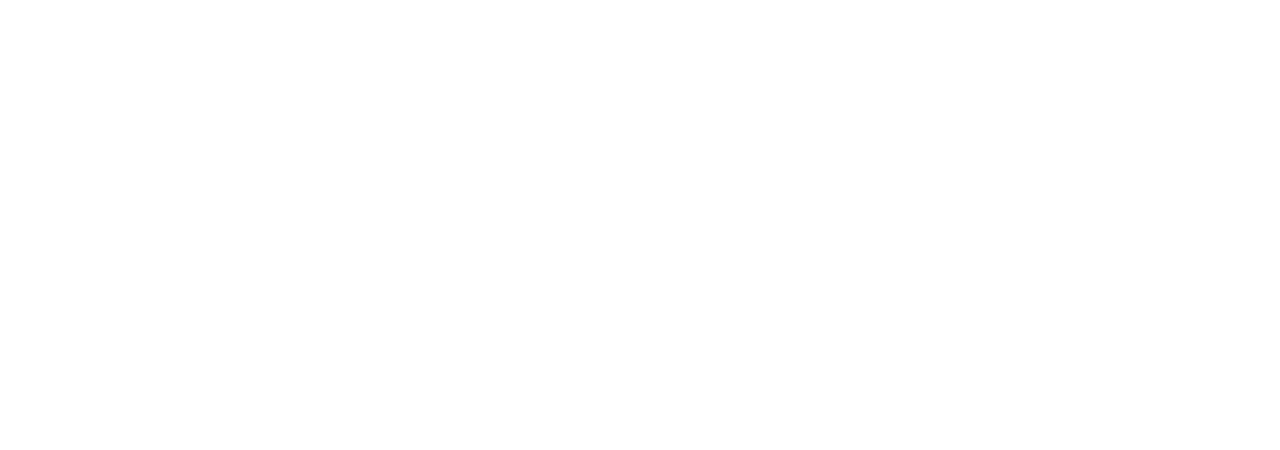
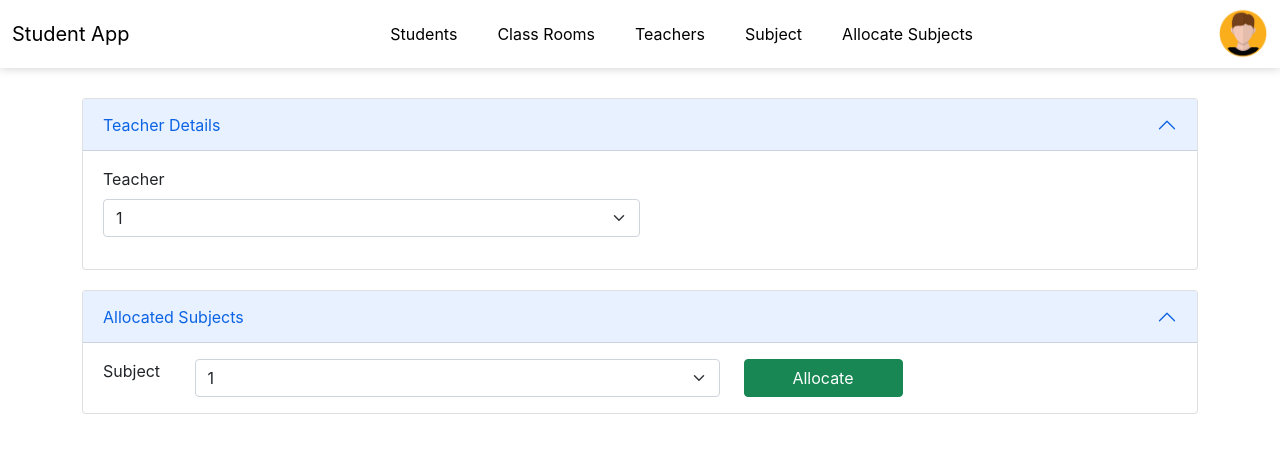
Before and after one commit to Dileepa97/react-student-app, a React (Create React App) app: page /allocate-subjects in a window 1280 px wide. Before the commit this address had no page. Shown: the top 450 px of the page. Built offline with nearby package versions, Linux system fonts and the light colour scheme.

Commit message:
Add AllocateSubject page and components

```diff
--- a/src/App.js
+++ b/src/App.js
@@ -5,6 +5,7 @@
 import ClassRoom from "./pages/classRoom/ClassRoom";
 import Teacher from "./pages/teacher/Teacher";
 import Subject from "./pages/subject/Subject";
+import AllocateSubject from "./pages/subject/AllocateSubject";
 
 function App() {
   return (
@@ -15,6 +16,7 @@
           <Route path="class-rooms" element={<ClassRoom />} />
           <Route path="teachers" element={<Teacher />} />
           <Route path="subjects" element={<Subject />} />
+          <Route path="allocate-subjects" element={<AllocateSubject />} />
         </Route>
       </Routes>
     </BrowserRouter>
--- a/src/components/layout/MenuBar.js
+++ b/src/components/layout/MenuBar.js
@@ -44,6 +44,12 @@
               <NavItem className="nav-item">Subject</NavItem>
             </Nav>
           </Link>
+
+          <Link to="/allocate-subjects">
+            <Nav navbar>
+              <NavItem className="nav-item">Allocate Subjects</NavItem>
+            </Nav>
+          </Link>
         </Collapse>
 
         <Nav horizontal="end" navbar>
--- /dev/null
+++ b/src/pages/subject/AllocateSubject.js
@@ -0,0 +1,22 @@
+import React from "react";
+import ContentBox from "../../components/common/ContentBox";
+import SubTeacherDetails from "./components/SubTeacherDetails";
+import AllocatedSubjects from "./components/AllocatedSubjects";
+
+function AllocateSubject() {
+  const TeacherDetailsComponent = () => <SubTeacherDetails />;
+  const AllocatedSubjectsComponent = () => <AllocatedSubjects />;
+
+  return (
+    <div className="container">
+      <ContentBox title="Teacher Details" child={<TeacherDetailsComponent />} />
+
+      <ContentBox
+        title="Allocated Subjects"
+        child={<AllocatedSubjectsComponent />}
+      />
+    </div>
+  );
+}
+
+export default AllocateSubject;
--- /dev/null
+++ b/src/pages/subject/components/AllocatedSubjects.js
@@ -0,0 +1,33 @@
+import React from "react";
+import { Form, Row, Col, FormGroup, Label, Input, Button } from "reactstrap";
+
+function AllocatedSubjects() {
+  return (
+    <>
+      <Row>
+        <Col md={1}>
+          <Label for="subject">Subject</Label>
+        </Col>
+        <Col md={6}>
+          <Input id="subject" name="subject" type="select">
+            <option>1</option>
+            <option>2</option>
+            <option>3</option>
+            <option>4</option>
+            <option>5</option>
+          </Input>
+        </Col>
+
+        <Col md={2}>
+          <div className="button-group-col">
+            <Button className="button" color="success">
+              Allocate
+            </Button>
+          </div>
+        </Col>
+      </Row>
+    </>
+  );
+}
+
+export default AllocatedSubjects;
--- /dev/null
+++ b/src/pages/subject/components/SubTeacherDetails.js
@@ -0,0 +1,23 @@
+import React from "react";
+import { Form, Row, Col, FormGroup, Label, Input, Button } from "reactstrap";
+
+function SubTeacherDetails() {
+  return (
+    <>
+      <Col md={6}>
+        <FormGroup>
+          <Label for="teacher">Teacher</Label>
+          <Input id="teacher" name="teacher" type="select">
+            <option>1</option>
+            <option>2</option>
+            <option>3</option>
+            <option>4</option>
+            <option>5</option>
+          </Input>
+        </FormGroup>
+      </Col>
+    </>
+  );
+}
+
+export default SubTeacherDetails;
```
